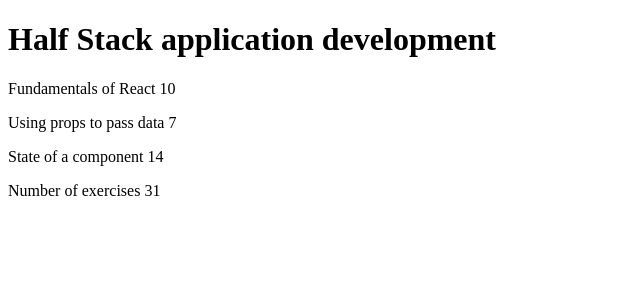
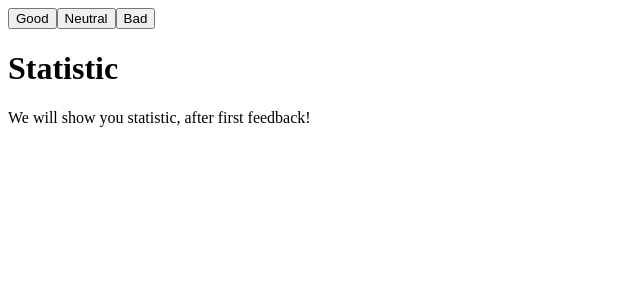
Before and after one commit to Echo203/fullStackOpen-exercises, a React (Create React App) app: page / in a window 1280 px wide. Shown: the top 300 px of the page, without its empty margins (0-640 px from the left). Built offline with nearby package versions, Linux system fonts and the light colour scheme.

Commit message:
Last version of 1.11 task

```diff
--- a/src/App.js
+++ b/src/App.js
@@ -1,51 +1,61 @@
-import React from 'react'
+import React, { useState } from 'react'
 
-const Header = (props) => {
+
+const Button = (props) => {
   return (
-  <h1>{props.heading1}</h1>
+    <button onClick={props.handleClick}>
+      {props.text}
+    </button>
   )
 }
 
-const Part = (props) => {
+const DisplayStatistic = (props) => {
+  let sum = props.good + props.neutral + props.bad
+  if (sum === 0) {
+    return(
+      <div>
+        <h1>Statistic</h1>
+        <p>We will show you statistic, after first feedback!</p>
+      </div>
+    )
+  }
+  return (
+      <div>
+        <h1>Statistic</h1>
+        <Statistic text='Good' value={props.good}/>
+        <Statistic text='Neutral' value={props.neutral}/>
+        <Statistic text='Bad' value={props.bad}/>
+        <Statistic text='All' value={props.sum}/>
+        <Statistic text='Average' value={(props.good * 1 + props.neutral * 0 + props.bad * -1) / sum}/>
+        <Statistic text='Positive' value={Math.round(props.good / sum * 100)  + '%'}/>
+      </div>
+  )
+}
+
+const Statistic = ({text, value}) => {
   return (
     <p>
-      {props.part} {props.exercise}
+      {text}: {value}
     </p>
   )
 }
 
+const App = () => {
+  // save clicks of each button to its own state
+  const [good, setGood] = useState(0)
+  const [neutral, setNeutral] = useState(0)
+  const [bad, setBad] = useState(0)
 
-const Content = (props) => {
-  return (
-    <>
-      <Part part={props.part1} exercise={props.exercise1} />
-      <Part part={props.part2} exercise={props.exercise2} />
-      <Part part={props.part3} exercise={props.exercise3} />
-    </>
-  )
-}
-
-const Total = (props) => {
-  return(
-    <p>Number of exercises {props.ex1 + props.ex2 + props.ex3}</p>
-  )
-}
-
-
-const App = () => {
-  const course = 'Half Stack application development'
-  const part1 = 'Fundamentals of React'
-  const exercises1 = 10
-  const part2 = 'Using props to pass data'
-  const exercises2 = 7
-  const part3 = 'State of a component'
-  const exercises3 = 14
+  const updateGood = (props) => (setGood(good + 1))
+  const updateNeutral = (props) => (setNeutral(neutral +1))
+  const updateBad = (props) => (setBad(bad +1))
 
   return (
     <div>
-      <Header heading1 = {course} />
-      <Content part1 = {part1} exercise1 = {exercises1} part2 = {part2} exercise2 = {exercises2} part3 = {part3} exercise3 = {exercises3}/>
-      <Total ex1 = {exercises1} ex2 = {exercises2} ex3 = {exercises3} />
+      <Button handleClick={() => updateGood()} text='Good'/>
+      <Button handleClick={() => updateNeutral()} text='Neutral'/>
+      <Button handleClick={() => updateBad()} text='Bad'/>
+      <DisplayStatistic good={good} neutral={neutral} bad={bad}/>
     </div>
   )
 }
--- a/src/index.js
+++ b/src/index.js
@@ -1,5 +1,7 @@
 import ReactDOM from 'react-dom'
 import App from './App'
+import React, { useState } from 'react'
+
 
 ReactDOM.render(
   <App />,
```
